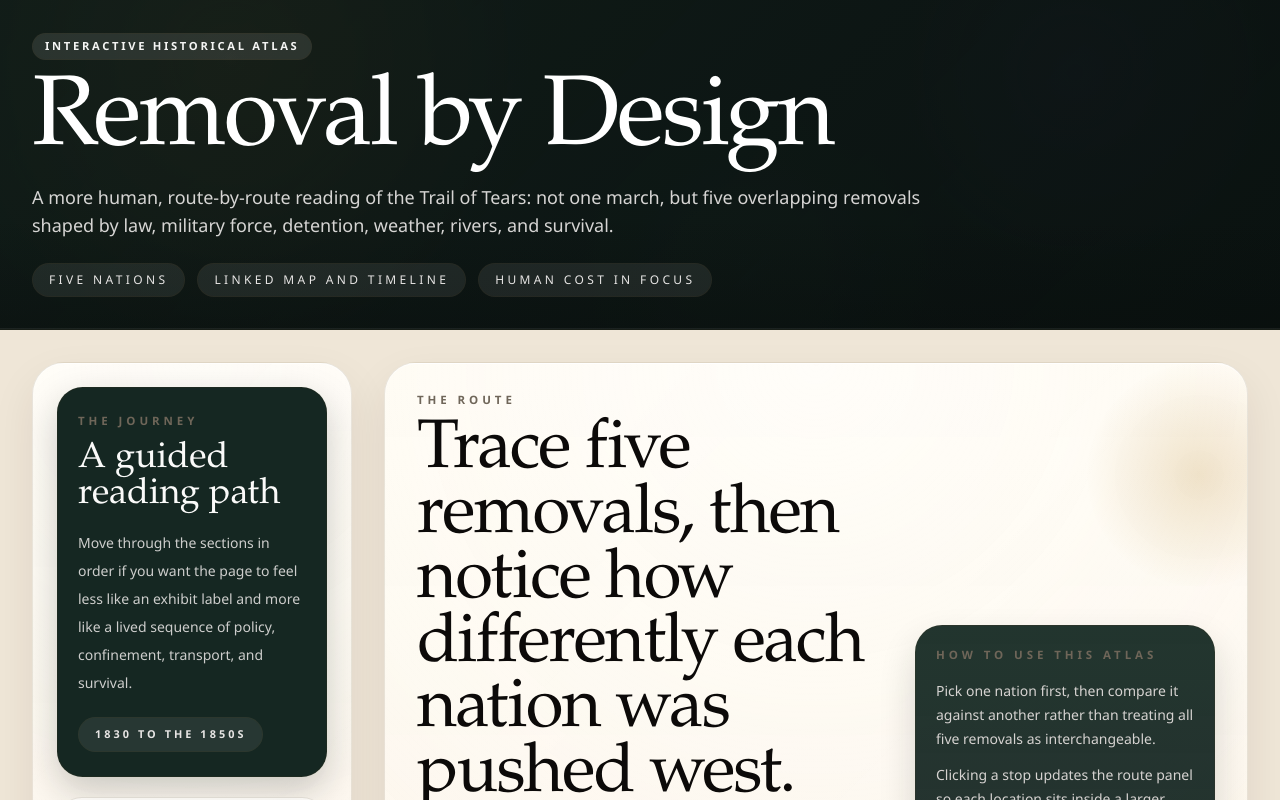
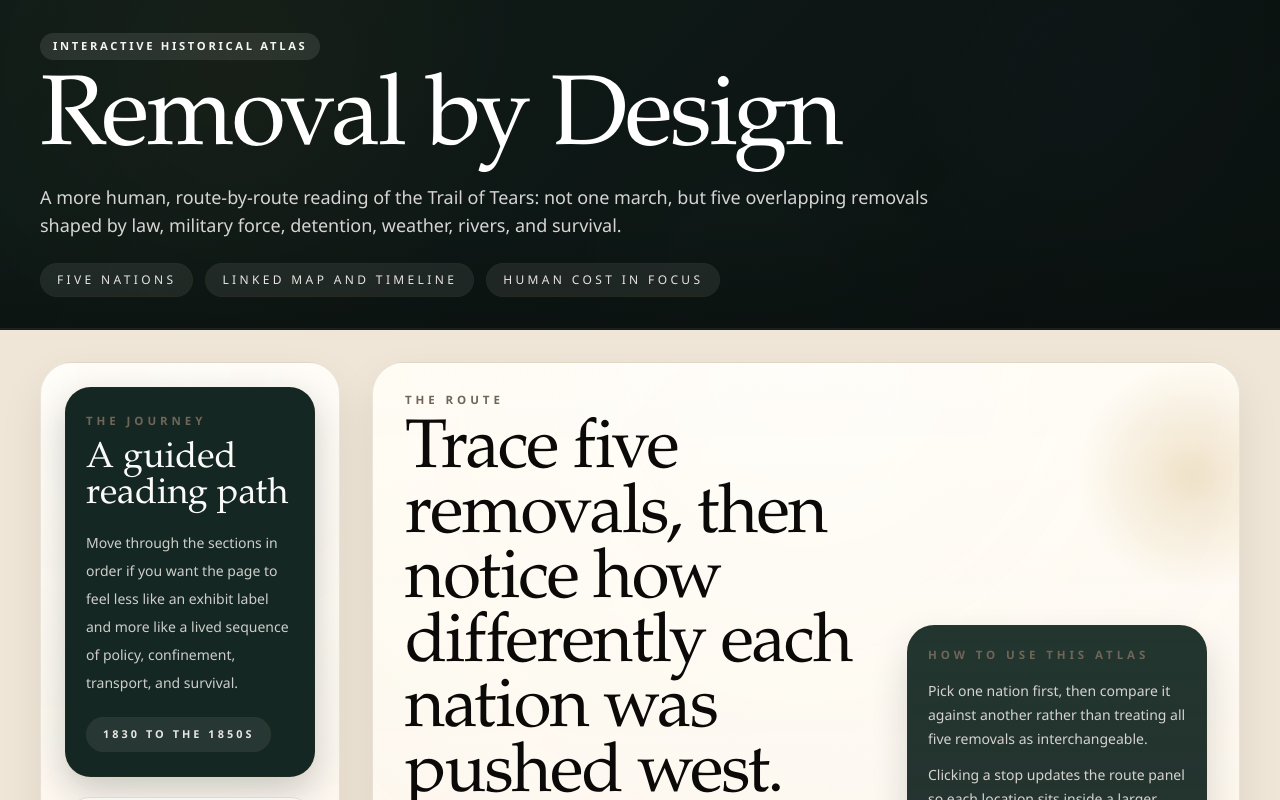
Before and after one commit to thanksother1234-create/Trail-of-Tears-Map, a React (Vite) app: page / in a window 1280 px wide. Shown: the top 800 px of the page. Built offline with nearby package versions, Linux system fonts and the light colour scheme.

Commit message:
Feature/audit content (#31)
* Various layout changes for a better user experience

* Map bug fix introduced with revamp of UI

* More simplification in the UI design

* More user friendly design and removal of white space

```diff
--- a/src/App.tsx
+++ b/src/App.tsx
@@ -130,8 +130,8 @@ export default function App() {
         onNavigate={handleHeroNavigate}
       />
 
-      <main className="mx-auto max-w-[1720px] px-4 pb-10 sm:px-6 lg:px-8 lg:pb-14">
-        <div className="grid gap-6 pt-6 xl:grid-cols-[320px_minmax(0,1fr)] xl:gap-8 xl:pt-8">
+      <main className="mx-auto w-full max-w-[1920px] px-4 pb-10 sm:px-6 lg:px-8 lg:pb-14 xl:px-10 2xl:px-12">
+        <div className="grid gap-6 pt-6 xl:grid-cols-[300px_minmax(0,1fr)] xl:gap-8 xl:pt-8 2xl:grid-cols-[320px_minmax(0,1fr)]">
           <JourneySidebar
             activeStepId={activeJourneyStepId}
             steps={journeySteps}
--- a/src/components/layout/HeroHeader.tsx
+++ b/src/components/layout/HeroHeader.tsx
@@ -37,7 +37,7 @@ export function HeroHeader({
       <div className="absolute bottom-0 left-0 right-0 h-px bg-white/10" />
       <div className="absolute inset-x-0 bottom-0 h-28 bg-[linear-gradient(180deg,transparent,rgba(7,11,10,0.34))]" />
 
-      <div className="relative mx-auto max-w-[1720px] px-4 py-6 sm:px-6 lg:px-8 lg:py-8">
+      <div className="relative mx-auto w-full max-w-[1920px] px-4 py-6 sm:px-6 lg:px-8 lg:py-8 xl:px-10 2xl:px-12">
         <div className="mb-5 flex items-center justify-between gap-4 xl:hidden">
           <MobileJourneySheet
             activeNavLabel={activeNavLabel}
```
